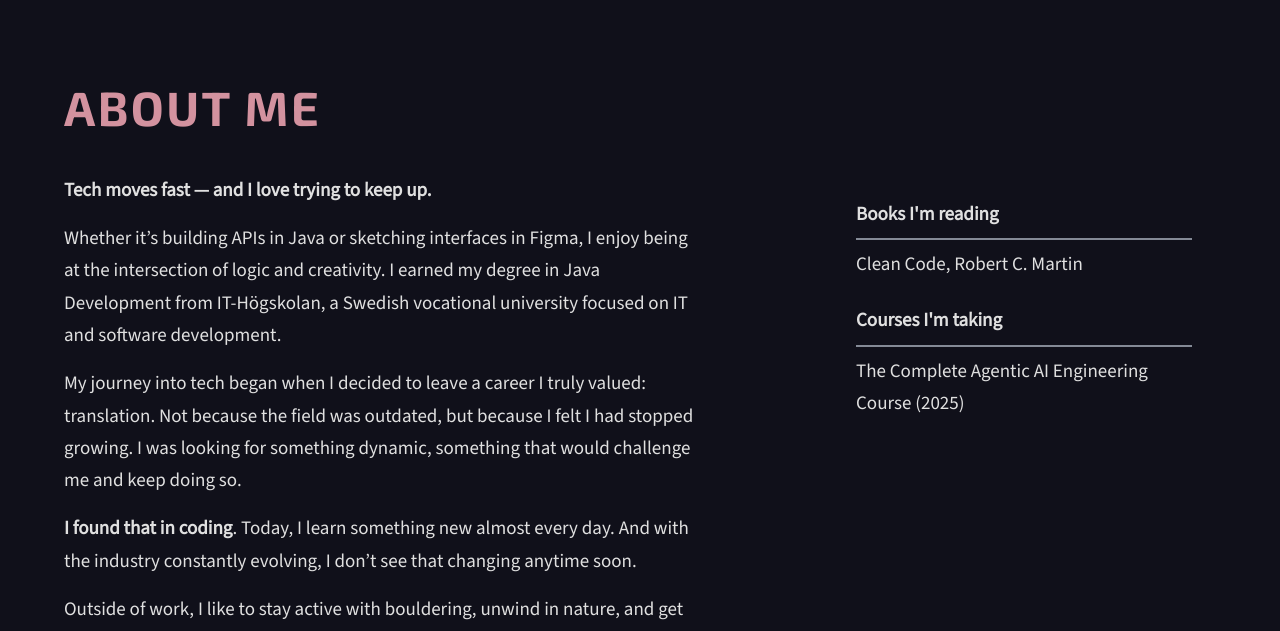
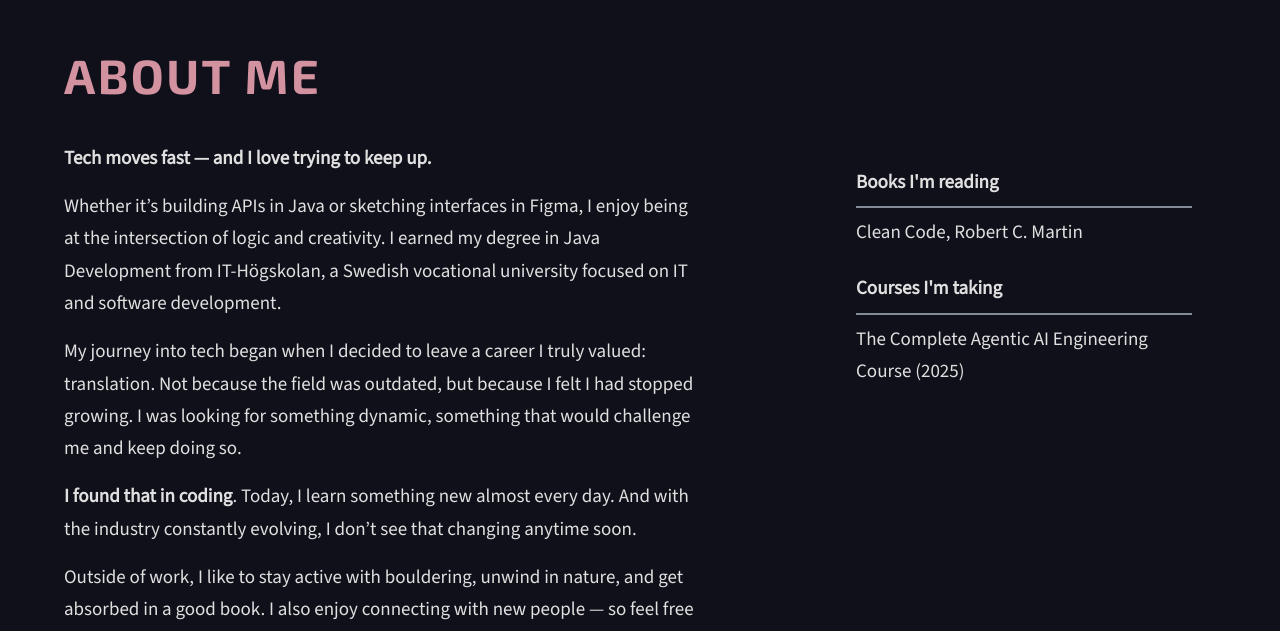
Before and after one commit to Emmelie83/PortfolioReact, a React (Vite) app: page / in a window 1280 px wide. Shown: the part 727-1358 px from the top of the page. Built offline with nearby package versions, Linux system fonts and the light colour scheme.

Commit message:
Reduce padding top for sections on desktop devices

```diff
--- a/src/index.css
+++ b/src/index.css
@@ -267,7 +267,7 @@ html {
 
 
   section {
-    padding: 8rem 0;
+    padding: 6rem 0 8rem 0;
     margin-left: auto;
     margin-right: auto;
   }
```
